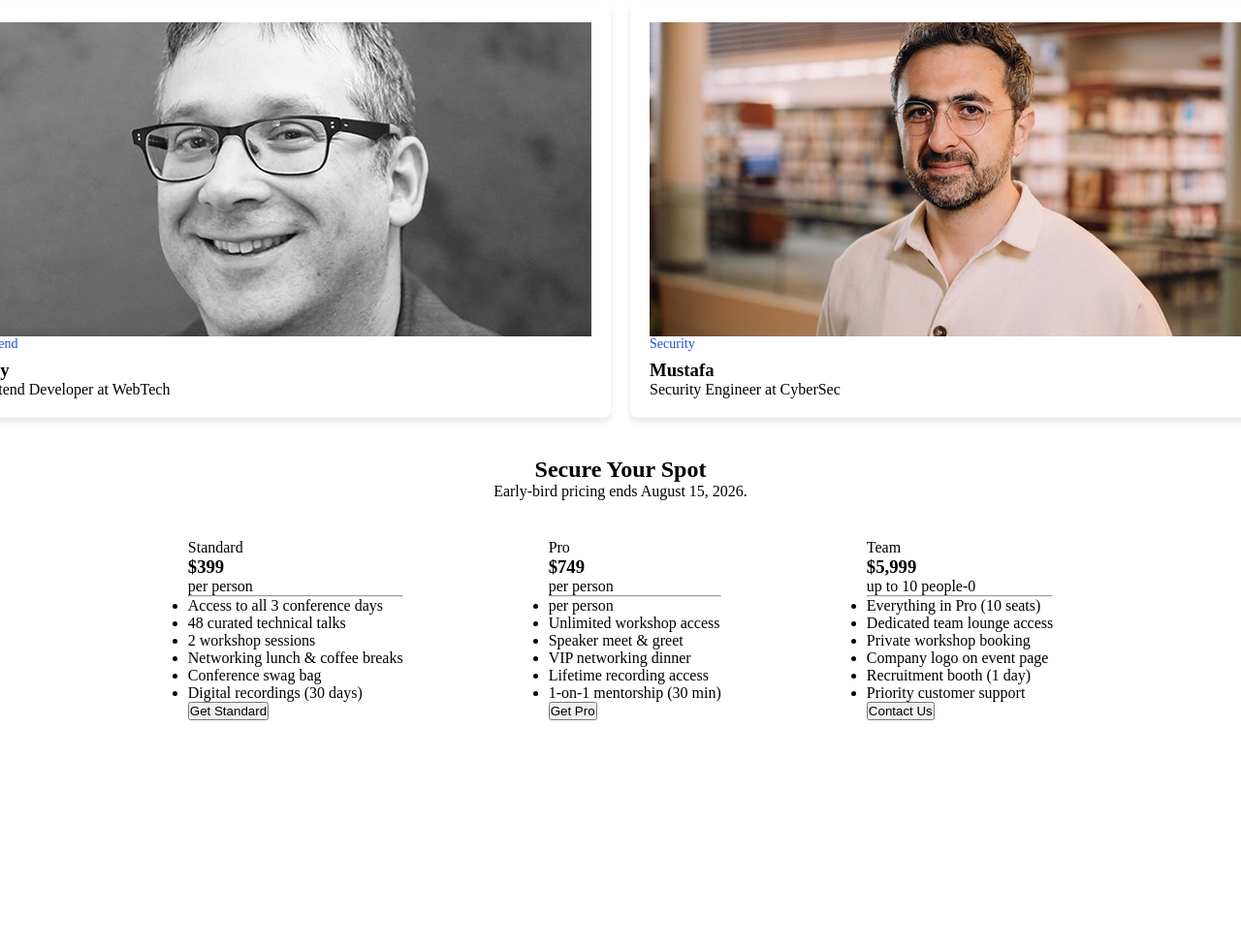
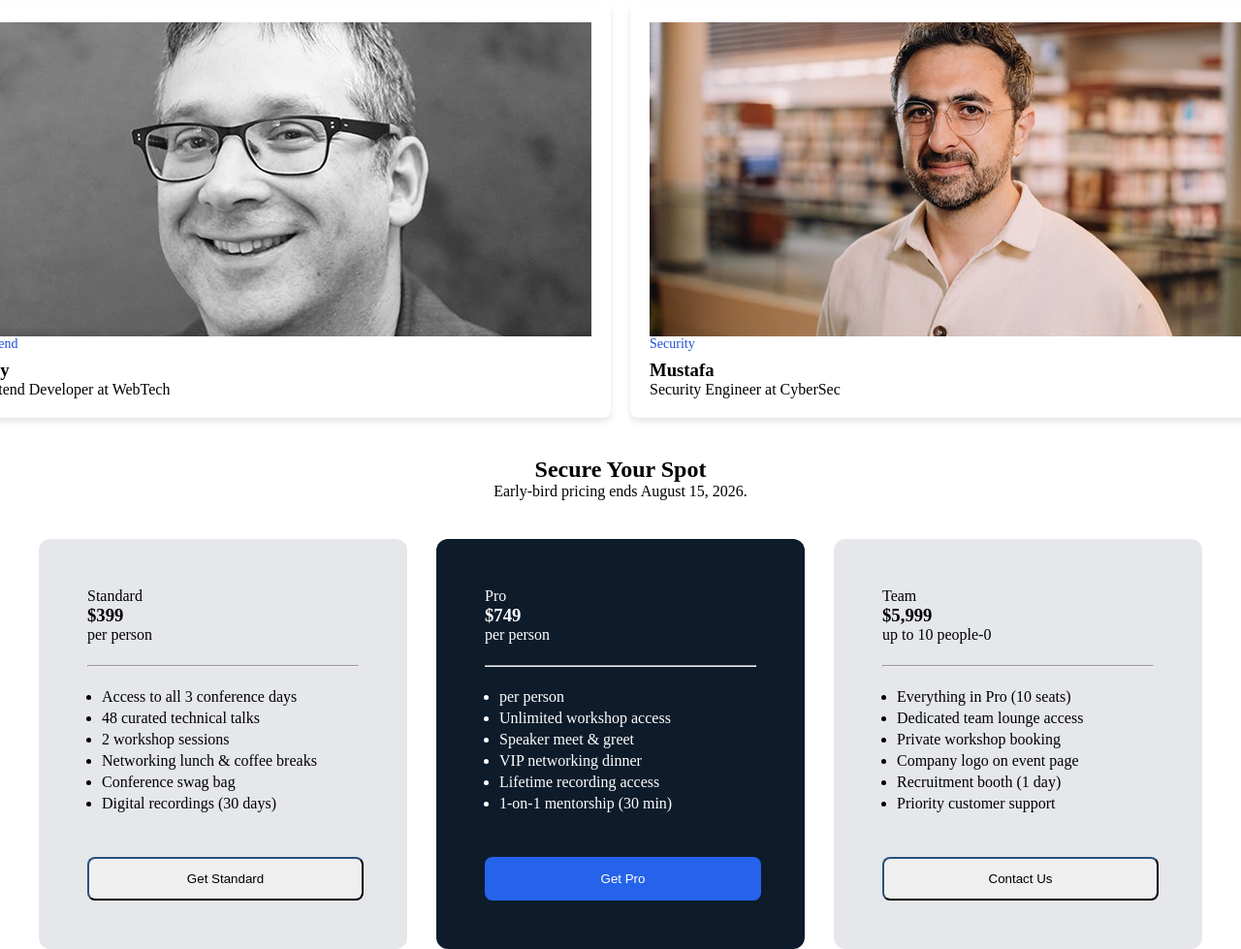
Before and after one commit to Sara-saku/First-Assignment-2026, a plain HTML site: page index.html in a window 1280 px wide. Shown: the part 1422-2401 px from the top of the page at 97% size. Before the commit the page ends 2165 px from the top, so only its background shows below. Drawn offline with Linux system fonts and the light colour scheme.

Commit message:
price card design done

```diff
--- a/index.html
+++ b/index.html
@@ -54,6 +54,9 @@
 
             </div>
         </section>
+
+
+
         <!-- Meet the Speakers Section -->
         <section class="speakers">
             <h2>Meet the Speakers</h2>
@@ -84,6 +87,8 @@
                 </div>
             </div>
         </section>
+
+
         <!-- Secure Your Spot (Pricing) Section -->
         <section class="pricing">
             <div class="highlight">
@@ -92,9 +97,11 @@
             </div>
             <div class="card-container">
                 <div class="price-card">
+                    <div class="card-head">
                         <p>Standard</p>
                         <h3>$399</h3>
                         <p>per person</p>
+                    </div>
                     <hr>
 
                     <ul>
@@ -110,9 +117,11 @@
 
                 </div>
                 <div class="special-price-card">
+                    <div class="card-head">
                     <P>Pro</P>
                     <h3>$749</h3>
                     <p>per person</p>
+                </div>
                 <hr>
                 <ul>
                     <li>per person</li>
@@ -122,14 +131,16 @@
                     <li>Lifetime recording access</li>
                     <li>1-on-1 mentorship (30 min)</li>
                 </ul>
-                <button>Get Pro</button>
+                <button id="special">Get Pro</button>
 
 
             </div>
             <div class="price-card">
+                <div class="card-head">
                 <p>Team</p>
                 <h3>$5,999</h3>
-                <p>up to 10 people-0</p>
+                <p>up to 10 people-0</p></div>
+
             <hr>
             <ul>
                 <li>Everything in Pro (10 seats)</li>
--- a/style.css
+++ b/style.css
@@ -124,7 +124,51 @@ label{
     margin: auto;
     margin-top: 40px;
     justify-content: center;
-    gap: 150px;
+    gap: 30px;
 
 
 }
+
+
+.price-card{
+    width: 380px;
+    background-color: #E5E7EB;
+    padding: 50px;
+    text-decoration: dotted;
+    border-radius: 12px;
+
+}
+.special-price-card{
+    width: 380px;
+    background-color: #0D1B2A;
+    color:#ffffff;
+    padding: 50px;
+    text-decoration: dotted;
+    border-radius: 12px;
+
+
+}
+.card-head{
+    margin-bottom: 22px;
+
+}
+ul{
+    margin-top: 20px;
+    margin-bottom: 22px;
+    line-height: 22px;
+    padding-left: 15px;
+}
+button{
+    width: 285px;
+    height: 45px;
+    border-radius: 8px;
+    padding: 11px;
+    margin-top: 22px;
+    border-color: #0D1B2A;
+
+}
+#special{
+    background-color: #2563EB;
+    border: none;
+    color: #ffffff;
+}
```
Lines whose indentation alone changed are shown as unchanged.
